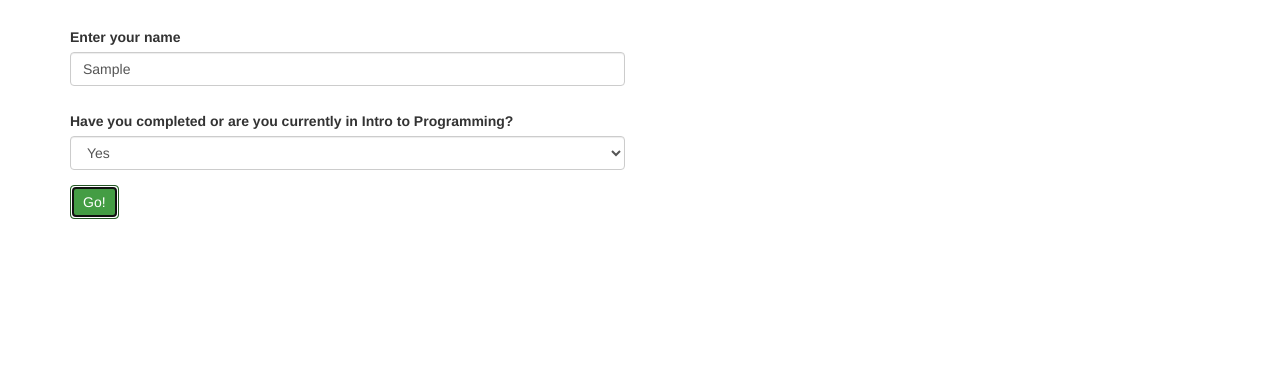
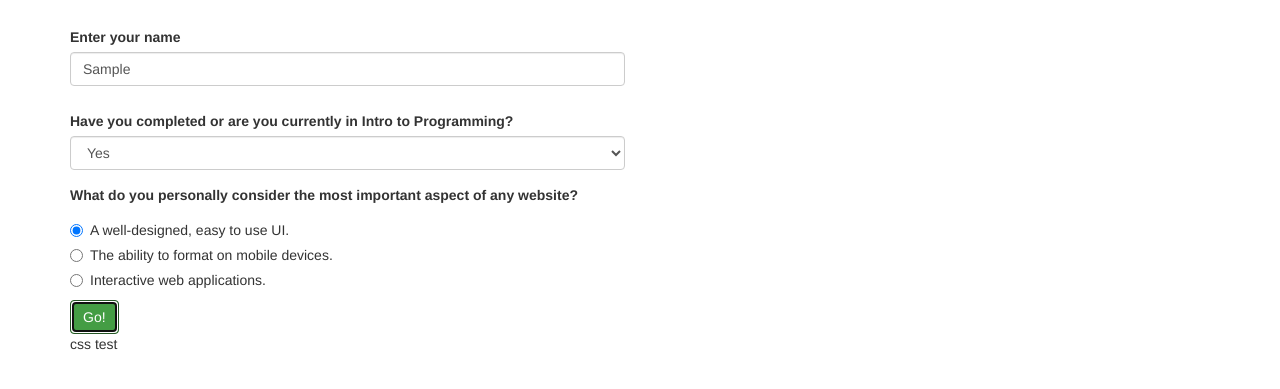
Before and after one commit to kjohnston1149/trackSuggester, a plain HTML site: page index.html in a window 1280 px wide. Both pictures are taken after typing "Sample" into the empty fields and a click on the button "Go!". Shown: the part 159-548 px from the top of the page. Drawn offline with Linux system fonts and the light colour scheme.

Commit message:
Add radio button form question with proper branching functions in scripts.js

```diff
--- a/index.html
+++ b/index.html
@@ -13,6 +13,7 @@
       <h1 class="jumbotron">What Epicodus programming track is right for you?</h1>
       <div id="blanks">
         <form>
+          <!-- Name Input -->
           <div class="form-group">
             <div class="row">
               <div class="col-md-6">
@@ -22,6 +23,7 @@
               </div>
             </div>
           </div>
+          <!-- Intro Question -->
           <div class="form-group">
             <div class="row">
               <div class="col-md-6">
@@ -33,6 +35,28 @@
               </div>
             </div>
           </div>
+          <label for="radio">What do you personally consider the most important aspect of any website?</label>
+          <div id="importantAspect">
+            <div class="radio">
+              <label>
+                <input type="radio" name="aspectImport" value="css" checked>
+                A well-designed, easy to use UI.
+              </label>
+            </div>
+            <div class="radio">
+              <label>
+                <input type="radio" name="aspectImport" value="java">
+                The ability to format on mobile devices.
+              </label>
+            </div>
+            <div class="radio">
+              <label>
+                <input type="radio" name="aspectImport" value="ruby">
+                Interactive web applications.
+              </label>
+            </div>
+
+          <!-- Submit button  -->
           <button type="submit" class="btn btn-success">Go!</button>
         </form>
       </div>
--- a/js/scripts.js
+++ b/js/scripts.js
@@ -4,8 +4,19 @@ $(document).ready(function() {
 
     var nameInput = $("input#name").val();
     var introCurrent = parseInt($("#introQues").val());
+    var cssDesign = 0
+    var javaAndroid = 0
+    var rubyRails = 0
 
     $(".name").text(nameInput);
+
+    if ($("input:radio[name=aspectImport]:checked").val() === "css") {
+      cssDesign += 1
+    } else if ($("input:radio[name=aspectImport]:checked").val() === "java") {
+      javaAndroid += 1
+    } else {
+      rubyRails += 1
+    };
 
     if (nameInput === "") {
       $(".error").show();
@@ -19,6 +30,24 @@ $(document).ready(function() {
       $("#cssDesign").hide();
       $("#javaAndroid").hide();
       $("#rubyRails").hide();
+    } else if (cssDesign > javaAndroid && cssDesign > rubyRails) {
+      $("#cssDesign").show();
+      $("#javaAndroid").hide();
+      $("#rubyRails").hide();
+      $("#intro").hide();
+      $(".error").hide();
+    } else if (rubyRails > javaAndroid && rubyRails > cssDesign) {
+      $("#rubyRails").show();
+      $("#javaAndroid").hide();
+      $("#cssDesign").hide();
+      $("#intro").hide();
+      $(".error").hide();
+    } else {
+      $("#javaAndroid").show();
+      $("#rubyRails").hide();
+      $("#cssDesign").hide();
+      $("#intro").hide();
+      $(".error").hide();
     };
   });
 
```
